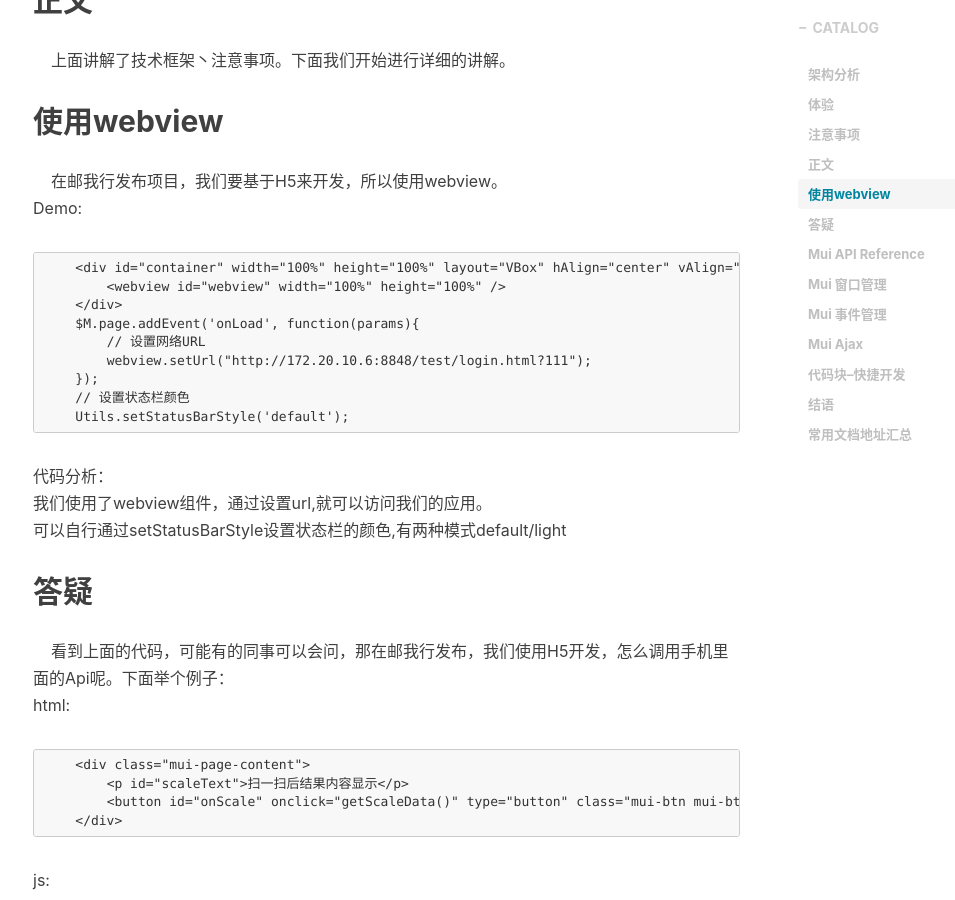
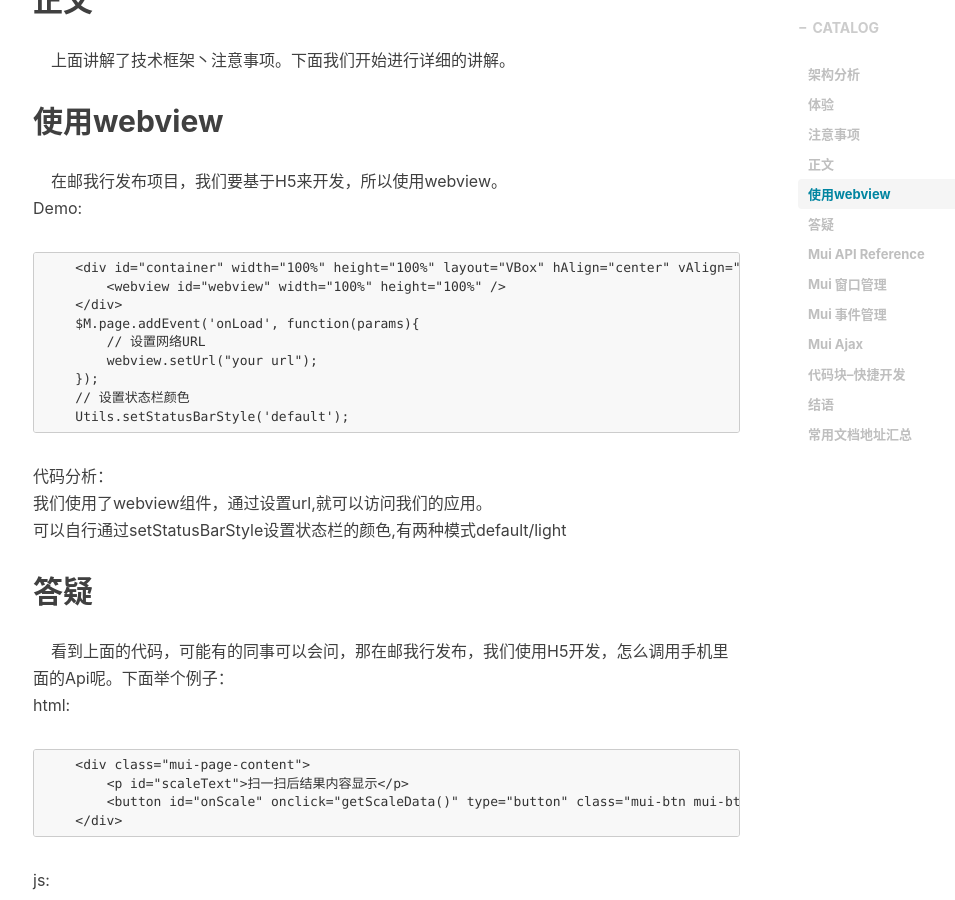
Before and after one commit to 00feng00/00feng00.github.io, a Jekyll site: the page built from _posts/2018-11-18-mui-instructions.markdown, in a window 1280 px wide and 900 px high, scrolled down 7158 px. Shown: the whole window, without its empty margins (232-1187 px from the left). Built offline with Jekyll 4.4.1, drawn with Linux system fonts in a browser that asks for light colours; nearby versions of some CDN libraries; comment, search, counter and statistics services are not loaded.

Commit message:
Update 2018-11-18-mui-instructions.markdown

```diff
--- a/_posts/2018-11-18-mui-instructions.markdown
+++ b/_posts/2018-11-18-mui-instructions.markdown
@@ -111,7 +111,7 @@ Demo:<br/>
     </div>
     $M.page.addEvent('onLoad', function(params){
 	// 设置网络URL
-	webview.setUrl("http://172.20.10.6:8848/test/login.html?111");
+	webview.setUrl("your url");
     });
     // 设置状态栏颜色
     Utils.setStatusBarStyle('default');
```
